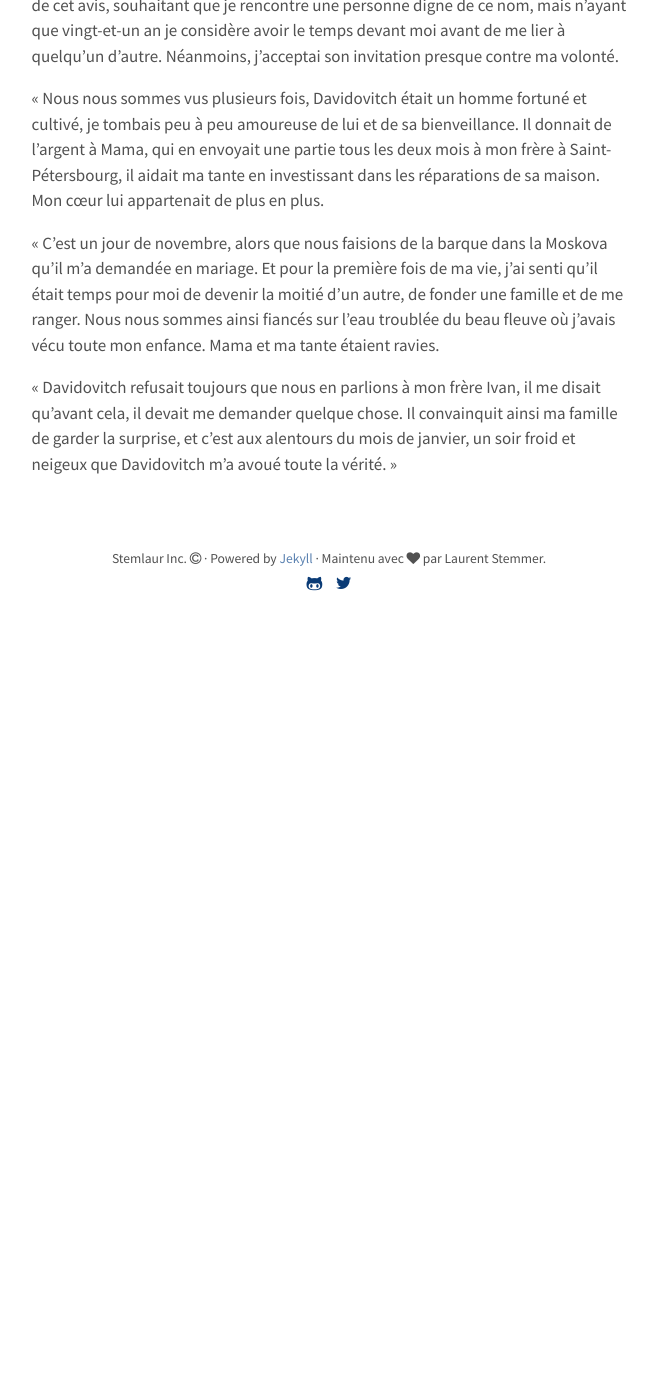
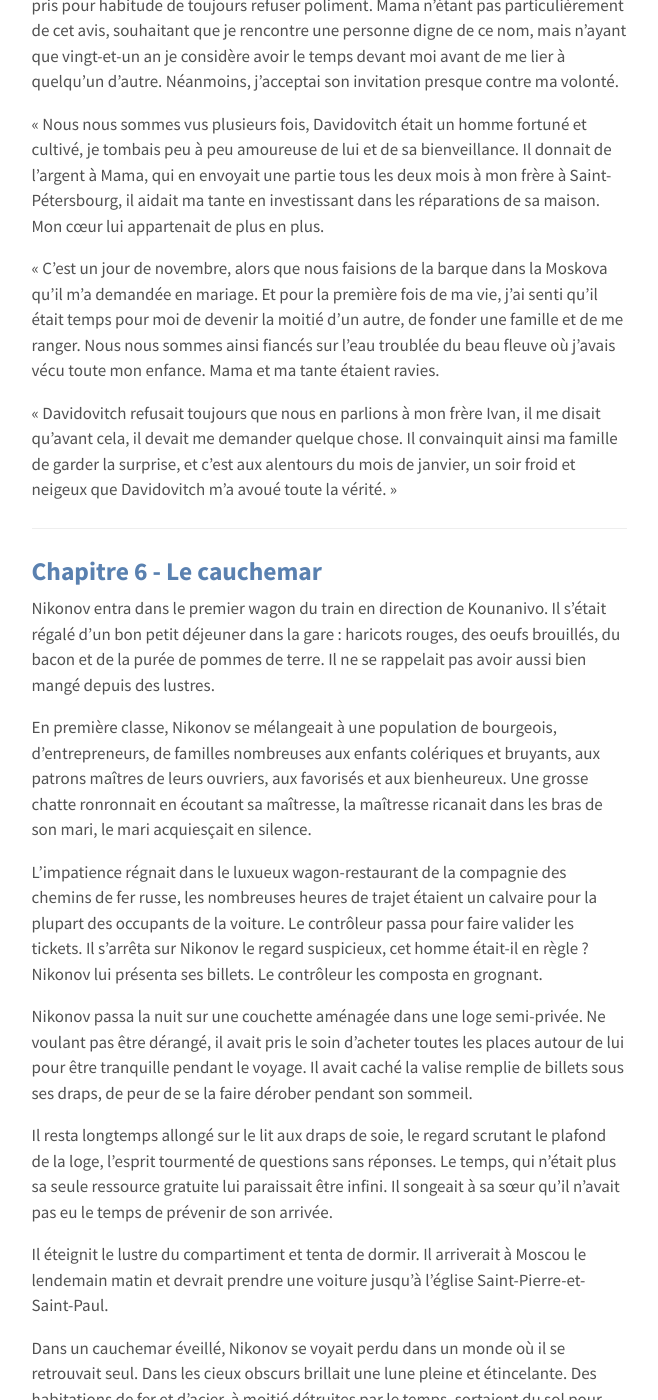
Before and after one commit to stemlaur/stemlaur.github.io, a Jekyll site: the page built from blog/_posts/2020/08/2020-08-19-nikonov-deuxieme-partie.md, in a window 1280 px wide and 1400 px high, scrolled down 7668 px. Shown: the whole window, without its empty margins (311-969 px from the left). Built offline with Jekyll 4.4.1, drawn with Linux system fonts in a browser that asks for light colours; a script that is not in the unit is left out; before the commit the page ends 8298 px from its top, so only the background shows below that; some of the changed text lies outside the part shown.

Commit message:
NOUVELLE | Nikonov - Deuxième partie - Chapitre 6

```diff
--- a/blog/_posts/2020/08/2020-08-19-nikonov-deuxieme-partie.md
+++ b/blog/_posts/2020/08/2020-08-19-nikonov-deuxieme-partie.md
@@ -18,6 +18,7 @@ image: /assets/images/posts/nikonov-2.jpg
     <li><a href="#nikonov-2-chapitre-3">Chapitre 3 - Le baptême</a></li>
     <li><a href="#nikonov-2-chapitre-4">Chapitre 4 - La lettre (2)</a></li>
     <li><a href="#nikonov-2-chapitre-5">Chapitre 5 - Les fiançailles</a></li>
+    <li><a href="#nikonov-2-chapitre-6">Chapitre 6 - Le cauchemar</a></li>
 </ul>
 
 ---
@@ -167,3 +168,34 @@ Le chat noir au fond de la pièce continuait de ronronner, le regardant de ses y
 « C’est un jour de novembre, alors que nous faisions de la barque dans la Moskova qu’il m’a demandée en mariage. Et pour la première fois de ma vie, j’ai senti qu’il était temps pour moi de devenir la moitié d’un autre, de fonder une famille et de me ranger. Nous nous sommes ainsi fiancés sur l’eau troublée du beau fleuve où j’avais vécu toute mon enfance. Mama et ma tante étaient ravies.
 
 « Davidovitch refusait toujours que nous en parlions à mon frère Ivan, il me disait qu’avant cela, il devait me demander quelque chose. Il convainquit ainsi ma famille de garder la surprise, et c’est aux alentours du mois de janvier, un soir froid et neigeux que Davidovitch m’a avoué toute la vérité. »
+
+
+---
+
+<h2 id="nikonov-2-chapitre-6"><a href="#nikonov-2-chapitre-6">Chapitre 6 - Le cauchemar</a></h2>
+
+Nikonov entra dans le premier wagon du train en direction de Kounanivo. Il s’était régalé d’un bon petit déjeuner dans la gare : haricots rouges, des oeufs brouillés, du bacon et de la purée de pommes de terre. Il ne se rappelait pas avoir aussi bien mangé depuis des lustres.
+
+En première classe, Nikonov se mélangeait à une population de bourgeois, d’entrepreneurs, de familles nombreuses aux enfants colériques et bruyants, aux patrons maîtres de leurs ouvriers, aux favorisés et aux bienheureux. Une grosse chatte ronronnait en écoutant sa maîtresse, la maîtresse ricanait dans les bras de son mari, le mari acquiesçait en silence.
+
+L’impatience régnait dans le luxueux wagon-restaurant de la compagnie des chemins de fer russe, les nombreuses heures de trajet étaient un calvaire pour la plupart des occupants de la voiture. Le contrôleur passa pour faire valider les tickets. Il s’arrêta sur Nikonov le regard suspicieux, cet homme était-il en règle ? Nikonov lui présenta ses billets. Le contrôleur les composta en grognant.
+
+Nikonov passa la nuit sur une couchette aménagée dans une loge semi-privée. Ne voulant pas être dérangé, il avait pris le soin d’acheter toutes les places autour de lui pour être tranquille pendant le voyage. Il avait caché la valise remplie de billets sous ses draps, de peur de se la faire dérober pendant son sommeil.
+
+Il resta longtemps allongé sur le lit aux draps de soie, le regard scrutant le plafond de la loge, l’esprit tourmenté de questions sans réponses. Le temps, qui n’était plus sa seule ressource gratuite lui paraissait être infini. Il songeait à sa sœur qu’il n’avait pas eu le temps de prévenir de son arrivée.
+
+Il éteignit le lustre du compartiment et tenta de dormir. Il arriverait à Moscou le lendemain matin et devrait prendre une voiture jusqu’à l’église Saint-Pierre-et-Saint-Paul.
+
+Dans un cauchemar éveillé, Nikonov se voyait perdu dans un monde où il se retrouvait seul. Dans les cieux obscurs brillait une lune pleine et étincelante. Des habitations de fer et d’acier, à moitié détruites par le temps, sortaient du sol pour effleurer la voûte céleste endeuillée. Il marchait doucement les yeux rivés vers l’horizon, ses pieds nus se blessaient au choc de morceaux de verre. Un vent humide s’était levé, soufflant sous sa nuque découverte, la chaleur de l’air le faisait suer et trembler. Il n’avait jamais ressenti une chaleur aussi pressante. Son souffle était court et irrégulier, la profusion des odeurs qu'exhalait cette ville endormie le répugnait, lui tournait la tête.
+
+Un sifflement de détresse qui déchirait l'air le réveilla en sursaut. Dehors, le soleil pointait ses rayons de feu à travers le rideau. Le train ralentissait en s’approchant de sa destination.
+
+Nikonov retourna les draps blancs pour s’assurer que la valise était toujours en place, sortit du lit et s’habilla. Son front ruisselait, la chaleur humide de son rêve lui avait semblé bien réelle.
+
+Le train s’arrêta enfin et les passagers sortir tranquillement des wagons. Certains d’entre eux portaient des costumes trois-pièces et se dépêchaient pour arriver à l’heure dans leurs usines. Par la fenêtre, Nikonov chercha sa sœur du regard avant de se rappeler qu’il était maintenant seul.
+
+Il prit la voiture qui l’attendait à l’intersection du boulevard P* et de la rue D*, le conducteur aimable et respectueux l'accueillit d’un bonjour courtois. Il prit le bagage de Nikonov et le convia à entrer dans le véhicule.
+
+La voiture prit le chemin de l’église Saint-Pierre-et-Saint-Paul. Il allait rejoindre sa sœur Natasha… ce dont il ne se doutait pas.
+
+---
```
